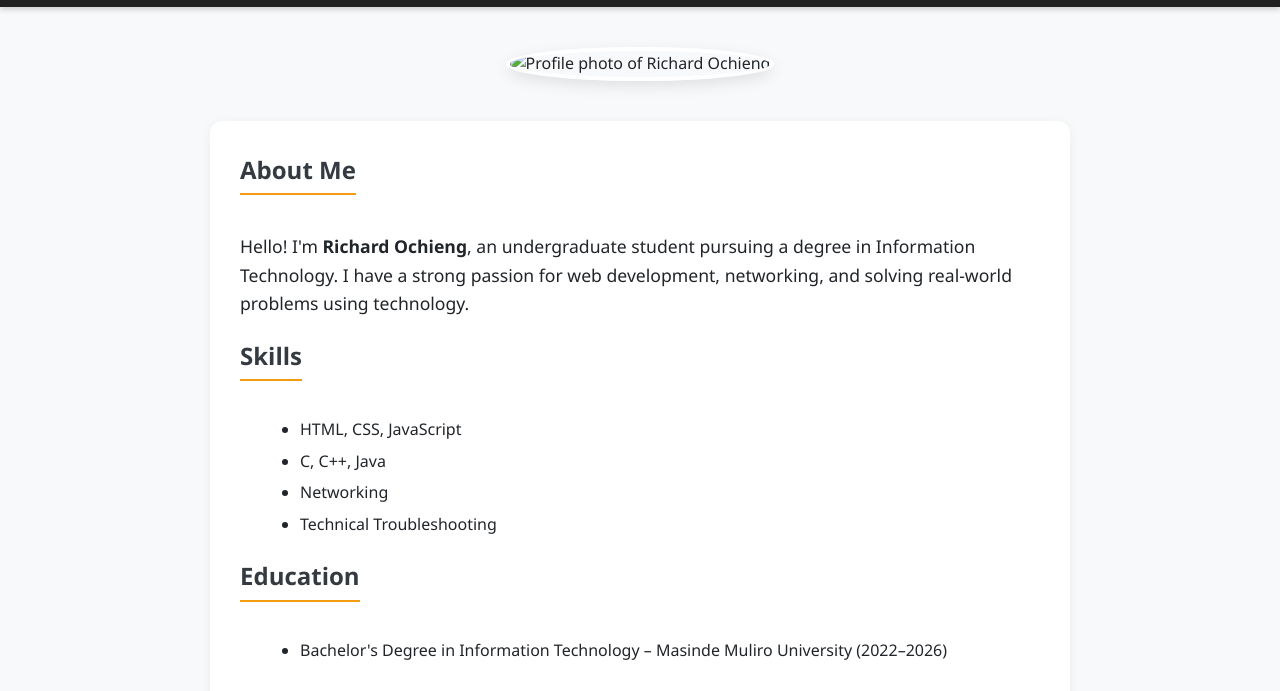
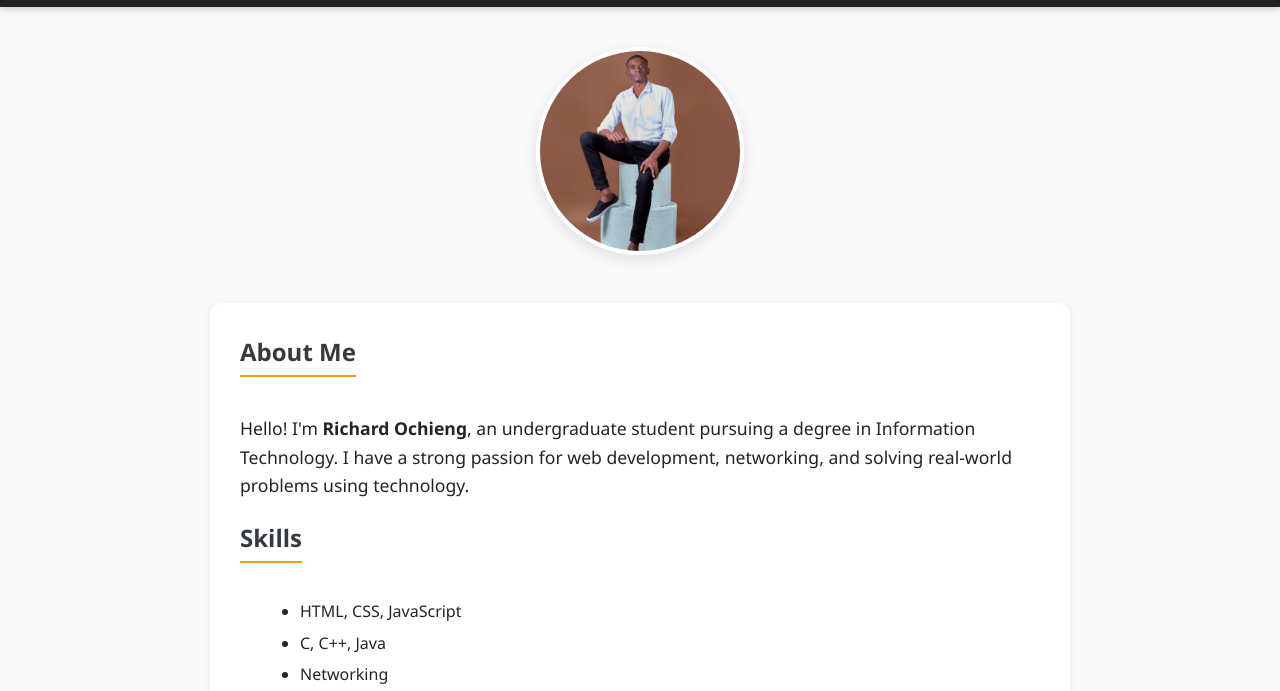
Before and after one commit to Richie-a11y/Richard-portfolio, a plain HTML site: page My-portfolio-main/about.html in a window 1280 px wide. Shown: the part 43-734 px from the top of the page. Drawn offline with Linux system fonts and the light colour scheme.

Commit message:
Fix image path for profile photo in about.html

```diff
--- a/My-portfolio-main/about.html
+++ b/My-portfolio-main/about.html
@@ -264,7 +264,7 @@
 
   <section class="about">
     <div class="profile-photo">
-      <img src="profile 2.jpg" alt="Profile photo of Richard Ochieng" />
+      <img src="../My-portfolio-main/profie 2.jpg" alt="Profile photo of Richard Ochieng" />
     </div>
   </section>
 
```
